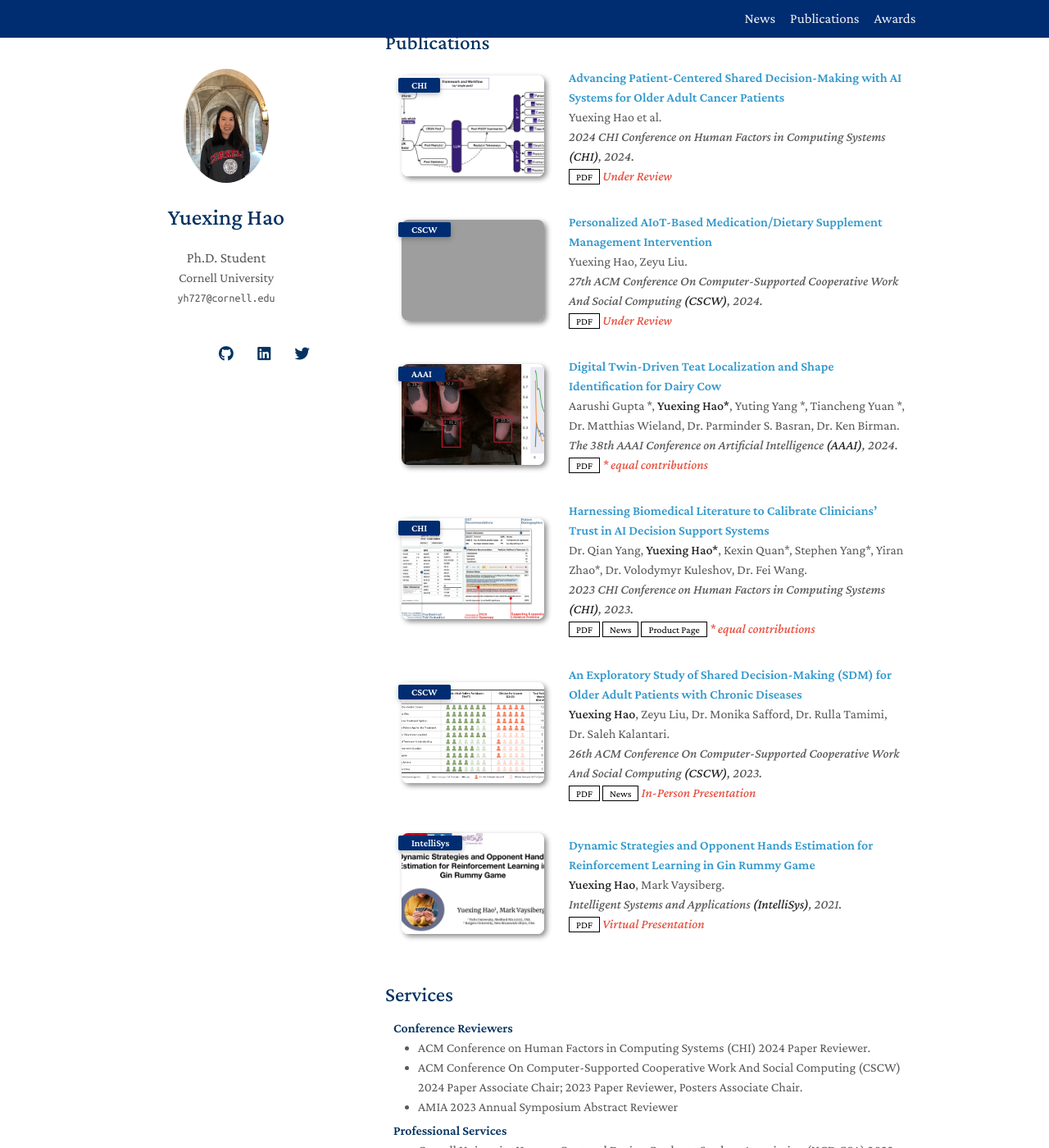
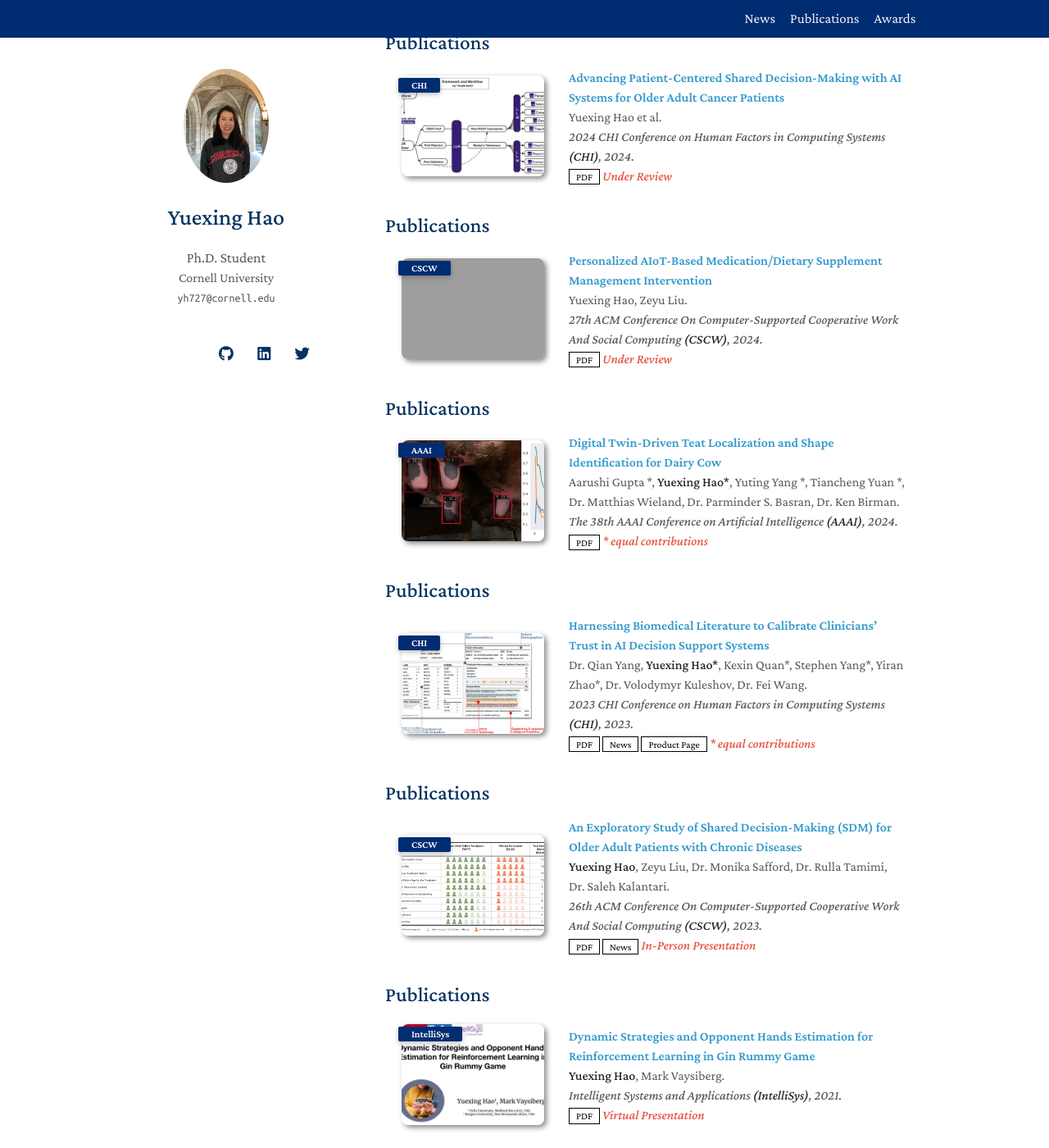
Before and after one commit to YuexingHao/Yuexing-Hao, a Jekyll site: the page built from index.md, in a window 1280 px wide and 1400 px high, scrolled down 525 px. Shown: the whole window at 82% size. Built offline with Jekyll 4.4.1, drawn with Linux system fonts in a browser that asks for light colours; nearby versions of some CDN libraries; a style sheet for code colours, icons or effects is not loaded; our own code applies the rules of GitHub Pages for plain Markdown files; grey boxes are pictures that could not be loaded.

Commit message:
Update publications.md

```diff
--- a/_includes/publications.md
+++ b/_includes/publications.md
@@ -1,9 +1,9 @@
+{% for link in site.data.publications.main %}
+
 <h2 id="publications" style="margin: 2px 0px -15px;">Publications</h2>
 
 <div class="publications">
 <ol class="bibliography">
-
-{% for link in site.data.publications.main %}
 
 <li>
 <div class="pub-row">
```
